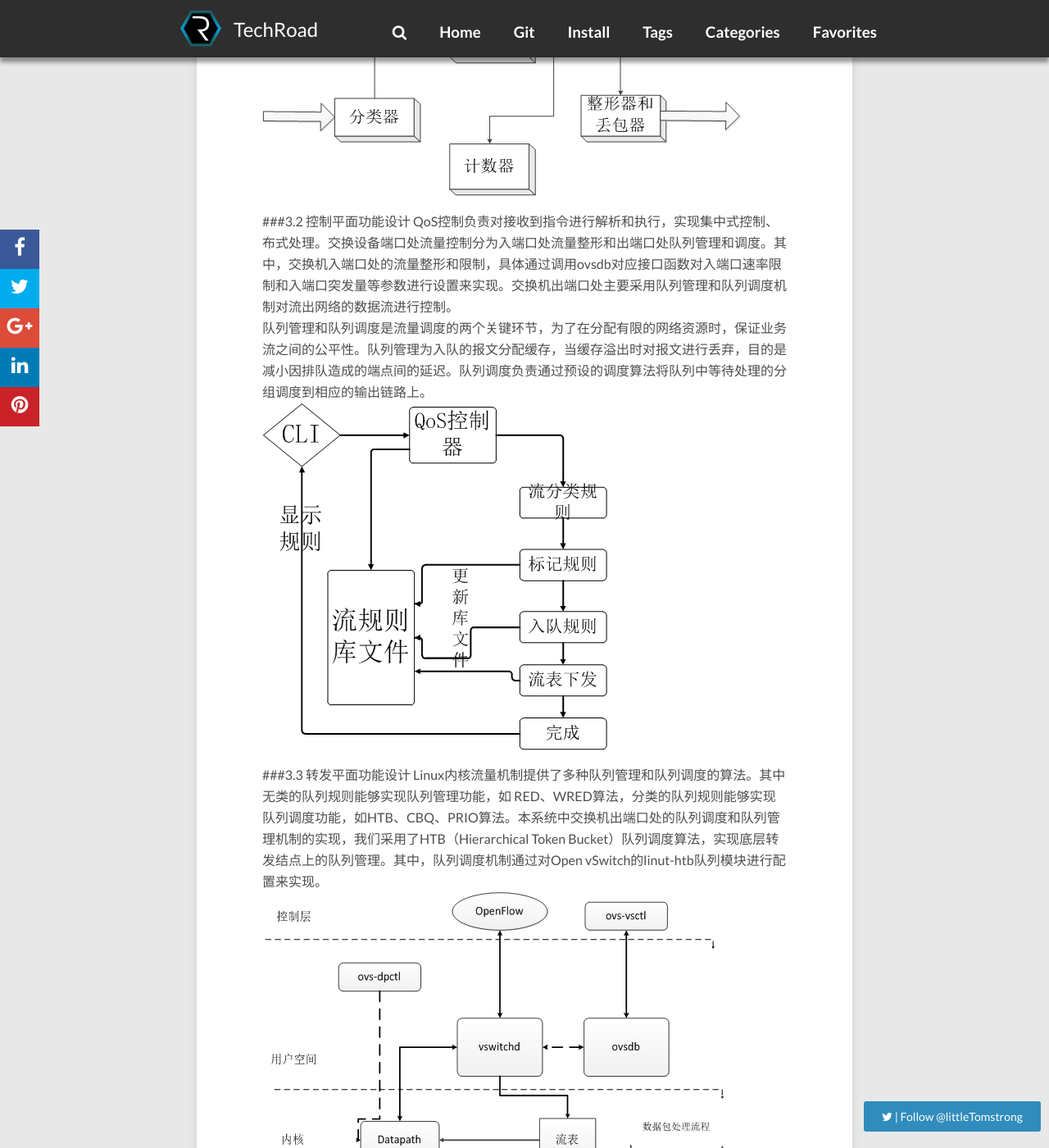
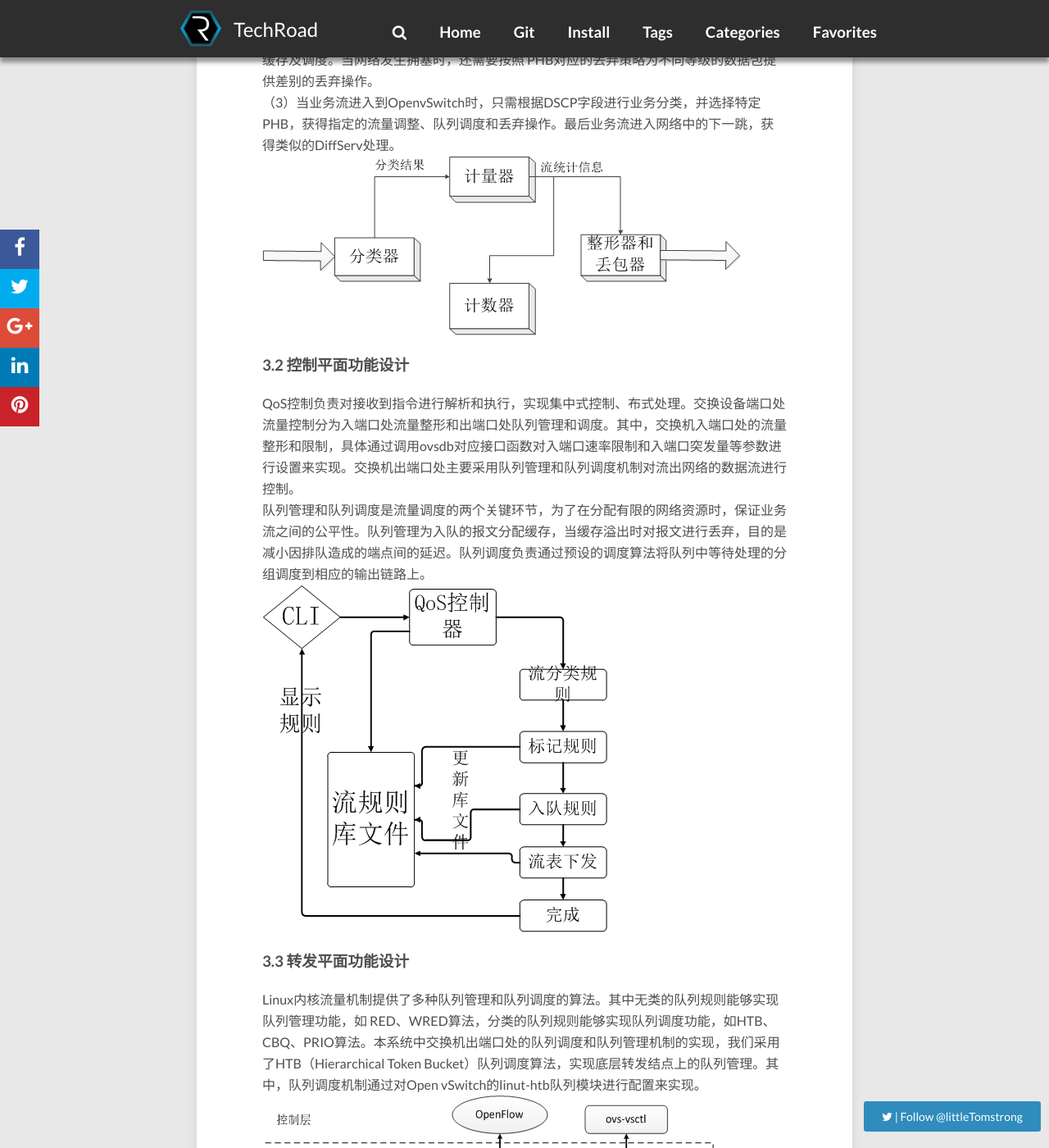
Before and after one commit to JianqingJiang/jianqingjiang.github.io, a Jekyll site: the page built from _posts/2016-04-06-floodlight-qos.md, in a window 1280 px wide and 1400 px high, scrolled down 4626 px. Shown: the whole window at 82% size. Built offline with Jekyll 4.4.1, drawn with Linux system fonts in a browser that asks for light colours; nearby versions of some CDN libraries; comment, search, counter and statistics services are not loaded; some of the changed text lies outside the part shown.

Commit message:
modified _config.yml

```diff
--- a/_posts/2016-04-06-floodlight-qos.md
+++ b/_posts/2016-04-06-floodlight-qos.md
@@ -50,7 +50,10 @@ categories: [SDN]
 
 
 ## 第一章：背景介绍
-###1.1、实验背景
+
+
+
+###    1.1、实验背景
 数据中心提供多种业务，但一般只进行尽力而为的转发，不单独为某一业务带宽提供额外的保障，这就造成某些关键性业务无法得到很好地保证（如视频业务），可能影响业务的正常运转（视频不流畅）。
 近年来，随着网络技术的快速发展，网络业务种类日益多元化，网络带宽容量需求日益扩大。某些国内最大的海量视频数据流媒体，每天2-2.5亿视频播放量，千万级用户访问行为和视频播放需求，为了能够更好地满足用户对于视频流的播放需求，基于互联网架构的流媒体服务应该具有更好的QoS服务保证。新型网络业务的广泛应用，包括视频通话、电话会议、VOIP等，使得人们对服务质量（Quality of Service，QoS）要求越来越高。网络如何有效保障业务的服务质量受到越来越多人的关注。随着新型业务的多元化，传统网络体系架构暴露出了越来越多的弊病，例如网络结构复杂化和网络设备性能的饱和，对网络新业务的推广提出了严峻的考验，已经不能满足各种新型业务对服务质量的需求。
 因此，一场新型网络体系架构的革命蓄势待发，软件自定义网络——一种可编程网络体系架构应运而生。OpenFlow是SDN的产物，是一种新型网络交换模型，该模型利用开放流表（FlowTable）实现用户对网络数据处理的可编程控制。针对当前 OpenFlow网络对 QoS管理的需求，结合对传统IP网络区分服务模（DiffServ）QoS技术的研究，设计并实现了一套基于 DiffServ模型和OpenFlow网络架构的QoS系统。按照预定的设计方案通过搭建小型网络拓扑对其进行验证，并对实验结果进行分析，验证设计的QOS系统显著的提高了对网络QoS 性能的全局掌控，降低了底层交换设备的工作负载。
@@ -69,7 +72,7 @@ categories: [SDN]
 从实验结果可知，QoS系统能够正确地区分不同的QoS等级的服务，并提供差别服务质量保证。QoS使用前，不同的流公平占用网络带宽，QoS使用后，不同的QoS等级的数据流获得的网络带宽不同。从而实现对数据中心中提供的某种业务（如视频业务）进行带宽预留与保障。
 
 
-###2.1 Floodlight对Openvswitch的控制
+###   2.1 Floodlight对Openvswitch的控制
 OpenFlow协议支持控制器到交换机消息交互，controller-to-switch消息由控制器发起，用来管理或获取交换机的状态，主要包括 6 种其子消息类型。Features 在建立传输层安全会话（Transport Layer Security Session）的时候，控制器发送 feature请求消息给交换机，交换机需要应答自身支持的功能。
    （一）Configuration控制器设置或查询交换机上的配置信息。交换机仅需要应答查询消息。
    （二）Modify-state控制器管理交换机流表项和端口状态等。
@@ -79,7 +82,7 @@ OpenFlow协议支持控制器到交换机消息交互，controller-to-switch消
    （六）asynchronous消息由switch发起，用来将网络事件或交换机状态变化更新到控制器。
 交换机与控制器通过被动或主动的控制进行状态信息更新、流表更新，是得控制器对交换设备进行网络拓扑管理、路由控制等，实现控制端对全局网络的实时掌控。
 
-###2.2 OpenvSwitch对QoS策略的支持
+###   2.2 OpenvSwitch对QoS策略的支持
 QoS中的流量监管（Traffic Policing）就是对流量进行控制，通过监督进入网络端口的流量速率，对超出部分的流量进行“惩罚”（这个惩罚可以是丢弃、也可是延迟发送），使进入端口的流量被限制在一个合理的范围之内。例如可以限制TCP报文不能占用超过50%的网络带宽，否则QoS流量监管功能可以选择丢弃报文，或重新配置报文的优先级。
 QoS流量监管功能是采用令牌桶（Token-Bucket）机制进行的。这里的“令牌桶”是指OpenvSwitch的内部存储池，而“令牌”则是指以给定速率填充令牌桶的虚拟信息包。
 交换机在接收每个帧时都将添加一个令牌到令牌桶中，但这个令牌桶底部有一个孔，不断地按你指定作为平均通信速率（单位为b/s）的速度领出令牌（也就是从桶中删除令牌的意思）。在每次向令牌桶中添加新的令牌包时，交换机都会检查令牌桶中是否有足够容量，如果没有足够的空间，包将被标记为不符规定的包，这时在包上将发生指定监管器中规定的行为（丢弃或标记）。
@@ -90,9 +93,9 @@ QoS流量监管功能是采用令牌桶（Token-Bucket）机制进行的。这
 
 
 
-##第三章：实验方案设计
+##  第三章：实验方案设计
 
-##3.1 OpenFlow QoS总体方案设计
+###   3.1 OpenFlow QoS总体方案设计
 DiffServ在实现上由PHB、包的分类机制和流量控制功能三个功能模块组成，其中流量控制功能包括测量、标记、整形和策略控制。当数据流进入DiffServ 网络时，OpenvSwitch通过标识 IP 数据包报头的服务编码点（Type of Service，ToS)将IP包划分为不同的服务类别，作为业务类别分类的标示符。
 当网络中的其他OpenvSwitch在收到该IP包时，则根据该字段所标识的服务类别将其放入不同的队列，并由作用于输出队列的流量管理机制按事先设定的带宽、缓冲处理控制每个队列，即给予不同的每一跳行为（Per-Hop Behavior，PHB）。
 在实际应用时，DiffServ将IPv4协议中IP服务类型字段（TOS），作为业务类别分类的标示符。理论上，用户可以在0x000000至0xffffff 范围内为每个区分服务编码点对应的服务级别分配任意PHB行为。每个服务等级为分类的业务流提供不同的QoS保证，如下所示：
@@ -106,13 +109,13 @@ DiffServ在实现上由PHB、包的分类机制和流量控制功能三个功能
    （3）当业务流进入到OpenvSwitch时，只需根据DSCP字段进行业务分类，并选择特定PHB，获得指定的流量调整、队列调度和丢弃操作。最后业务流进入网络中的下一跳，获得类似的DiffServ处理。
 ![数据包的分类和调节示意图](/images/floodlight-qos/4.png)
 
-###3.2 控制平面功能设计
+###   3.2 控制平面功能设计
 QoS控制负责对接收到指令进行解析和执行，实现集中式控制、布式处理。交换设备端口处流量控制分为入端口处流量整形和出端口处队列管理和调度。其中，交换机入端口处的流量整形和限制，具体通过调用ovsdb对应接口函数对入端口速率限制和入端口突发量等参数进行设置来实现。交换机出端口处主要采用队列管理和队列调度机制对流出网络的数据流进行控制。
 队列管理和队列调度是流量调度的两个关键环节，为了在分配有限的网络资源时，保证业务流之间的公平性。队列管理为入队的报文分配缓存，当缓存溢出时对报文进行丢弃，目的是减小因排队造成的端点间的延迟。队列调度负责通过预设的调度算法将队列中等待处理的分组调度到相应的输出链路上。
  ![QoS控制平面流程图](/images/floodlight-qos/5.png)
 
 
-###3.3 转发平面功能设计
+###   3.3 转发平面功能设计
 Linux内核流量机制提供了多种队列管理和队列调度的算法。其中无类的队列规则能够实现队列管理功能，如 RED、WRED算法，分类的队列规则能够实现队列调度功能，如HTB、CBQ、PRIO算法。本系统中交换机出端口处的队列调度和队列管理机制的实现，我们采用了HTB（Hierarchical Token Bucket）队列调度算法，实现底层转发结点上的队列管理。其中，队列调度机制通过对Open vSwitch的linut-htb队列模块进行配置来实现。
 ![OpenvSwitch交换机转发流程图](/images/floodlight-qos/6.png)
 
```
Also changed, not shown: other parts of _posts/2016-04-06-floodlight-qos.md (+1 -1 lines), 1 other file.
